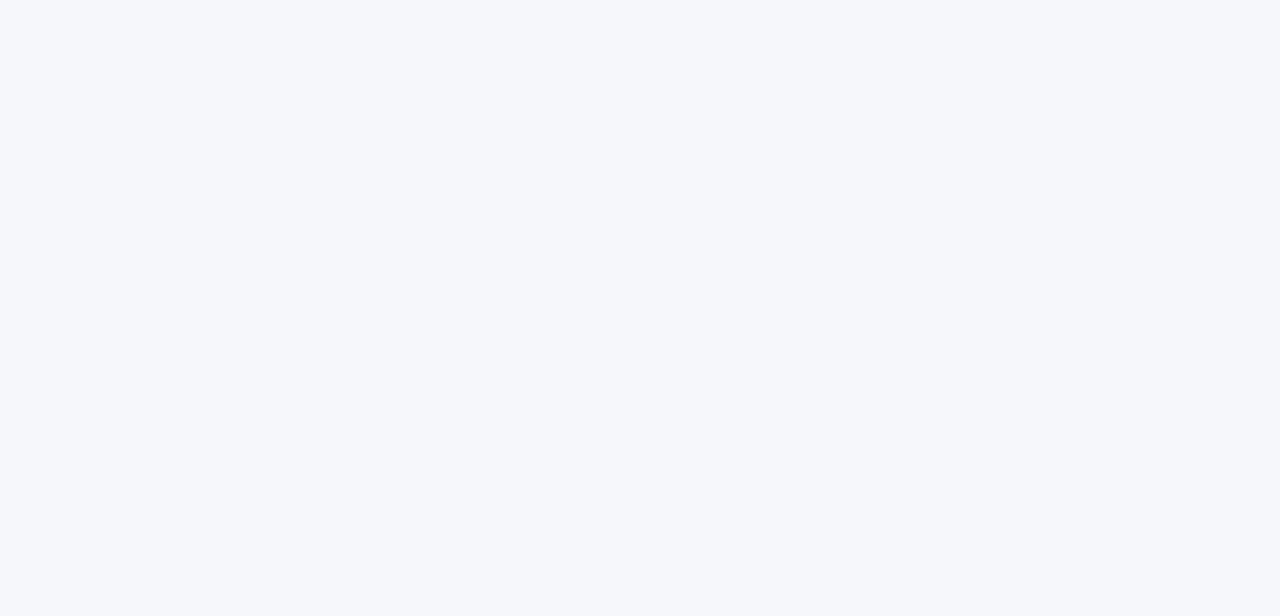
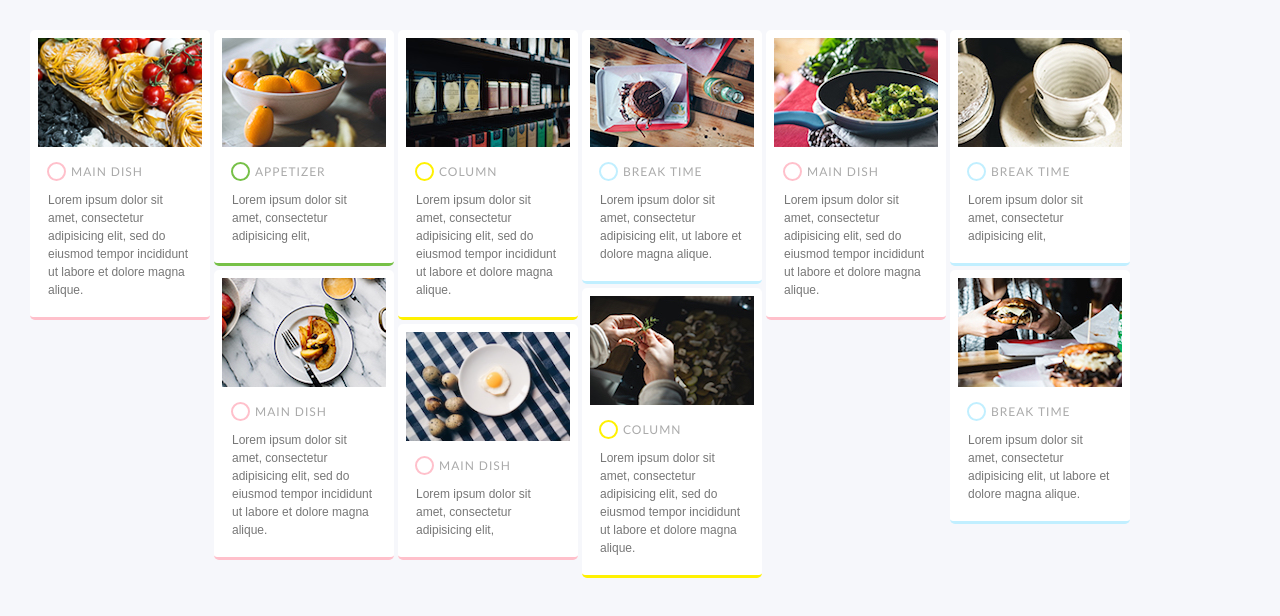
Before and after one commit to takahashigo/gridlayout, a plain HTML site: page index.html in a window 1280 px wide. Drawn offline with nearby package versions, Linux system fonts and the light colour scheme.

Commit message:
completed

```diff
--- a/css/style.css
+++ b/css/style.css
@@ -17,3 +17,66 @@ a:link, a:visited, a:hover, a:active {
   color: #7c5119;
   text-decoration: none;
 }
+
+.item {
+  width: 180px;
+  margin-bottom: 4px;
+  padding: 8px;
+  border-bottom: 3px solid;
+  border-radius: 5px;
+  background-color: #fff;
+}
+.item .image {
+  display: block;
+  width: 100%;
+}
+.item .category {
+  margin: 15px 9px 10px;
+  color: #aaa;
+  letter-spacing: 1px;
+  font-family: "Trebuchet MS", "Hiragino Kaku Gothic ProN", Meiryo, sans-serif;
+}
+.item .category::before {
+  content: "";
+  display: inline-block;
+  width: 19px;
+  height: 19px;
+  margin-right: 5px;
+  border: 2px solid;
+  border-radius: 50%;
+  vertical-align: -5px;
+}
+.item .description {
+  margin: 10px;
+  line-height: 1.5;
+}
+.item > a {
+  display: block;
+  margin: -8px -8px -11px;
+  padding: 8px 8px 11px;
+  border-radius: inherit;
+  color: #777;
+  transition: all 0.3s;
+}
+.item > a:hover {
+  box-shadow: 0 0 6px -1px rgba(0,0, 0, 0.3);
+  opacity: 0.8;
+}
+
+/* カテゴリ別の色を指定 */
+.item-maindish,
+.item-maindish .category::before {
+  border-color: #FFC0CB;
+}
+.item-appetizer,
+.item-appetizer .category::before {
+  border-color: #76C047;
+}
+.item-column,
+.item-column .category::before {
+  border-color: #FFF100;
+}
+.item-breaktime,
+.item-breaktime .category::before {
+  border-color: #C1EFFF;
+}
--- a/index.html
+++ b/index.html
@@ -9,6 +9,110 @@
     <link rel="stylesheet" href="./css/style.css">
   </head>
   <body>
-
+    <section class="item item-maindish">
+      <a href="#">
+        <img src="images/image_S_1.jpg" alt="メインディッシュ" class="image">
+        <div class="category">MAIN DISH</div>
+        <p class="description">
+          Lorem ipsum dolor sit amet, consectetur adipisicing elit,
+          sed do eiusmod tempor incididunt ut labore et dolore magna alique.
+        </p>
+      </a>
+    </section>
+    <section class="item item-appetizer">
+      <a href="#">
+        <img src="images/image_S_2.jpg" alt="前菜" class="image">
+        <div class="category">APPETIZER</div>
+        <p class="description">
+          Lorem ipsum dolor sit amet, consectetur adipisicing elit,
+        </p>
+      </a>
+    </section>
+    <section class="item item-column">
+      <a href="#">
+        <img src="images/image_S_3.jpg" alt="コラム" class="image">
+        <div class="category">COLUMN</div>
+        <p class="description">
+          Lorem ipsum dolor sit amet, consectetur adipisicing elit,
+          sed do eiusmod tempor incididunt ut labore et dolore magna alique.
+        </p>
+      </a>
+    </section>
+    <section class="item item-breaktime">
+      <a href="#">
+        <img src="images/image_S_4.jpg" alt="おやつの時間" class="image">
+        <div class="category">BREAK TIME</div>
+        <p class="description">
+          Lorem ipsum dolor sit amet, consectetur adipisicing elit,
+          ut labore et dolore magna alique.
+        </p>
+      </a>
+    </section>
+    <section class="item item-maindish">
+      <a href="#">
+        <img src="images/image_S_5.jpg" alt="メインディッシュ" class="image">
+        <div class="category">MAIN DISH</div>
+        <p class="description">
+          Lorem ipsum dolor sit amet, consectetur adipisicing elit,
+          sed do eiusmod tempor incididunt ut labore et dolore magna alique.
+        </p>
+      </a>
+    </section>
+    <section class="item item-breaktime">
+      <a href="#">
+        <img src="images/image_S_6.jpg" alt="おやつの時間" class="image">
+        <div class="category">BREAK TIME</div>
+        <p class="description">
+          Lorem ipsum dolor sit amet, consectetur adipisicing elit,
+        </p>
+      </a>
+    </section>
+    <section class="item item-maindish">
+      <a href="#">
+        <img src="images/image_S_7.jpg" alt="メインディッシュ" class="image">
+        <div class="category">MAIN DISH</div>
+        <p class="description">
+          Lorem ipsum dolor sit amet, consectetur adipisicing elit,
+          sed do eiusmod tempor incididunt ut labore et dolore magna alique.
+        </p>
+      </a>
+    </section>
+    <section class="item item-breaktime">
+      <a href="#">
+        <img src="images/image_S_8.jpg" alt="おやつの時間" class="image">
+        <div class="category">BREAK TIME</div>
+        <p class="description">
+          Lorem ipsum dolor sit amet, consectetur adipisicing elit,
+          ut labore et dolore magna alique.
+        </p>
+      </a>
+    </section>
+    <section class="item item-column">
+      <a href="#">
+        <img src="images/image_S_9.jpg" alt="コラム" class="image">
+        <div class="category">COLUMN</div>
+        <p class="description">
+          Lorem ipsum dolor sit amet, consectetur adipisicing elit,
+          sed do eiusmod tempor incididunt ut labore et dolore magna alique.
+        </p>
+      </a>
+    </section>
+    <section class="item item-maindish">
+      <a href="#">
+        <img src="images/image_S_10.jpg" alt="メインディッシュ" class="image">
+        <div class="category">MAIN DISH</div>
+        <p class="description">
+          Lorem ipsum dolor sit amet, consectetur adipisicing elit,
+        </p>
+      </a>
+    </section>
+    <script src="https://unpkg.com/masonry-layout@4/dist/masonry.pkgd.js"></script>
+    <script>
+      new Masonry("body",{
+        itemSlector: ".item",
+        columnWidth: 180,
+        gutter: 4
+      });
+    </script>
   </body>
 </html>
```
